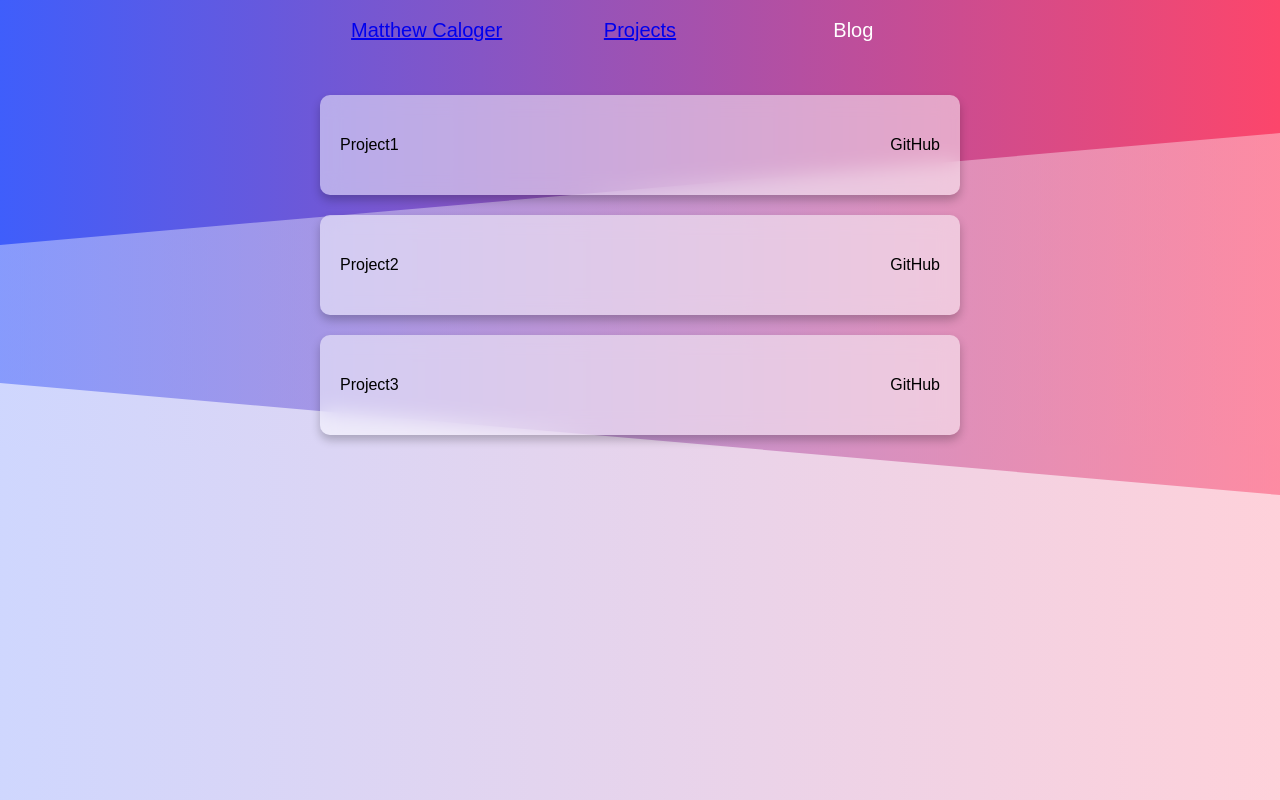
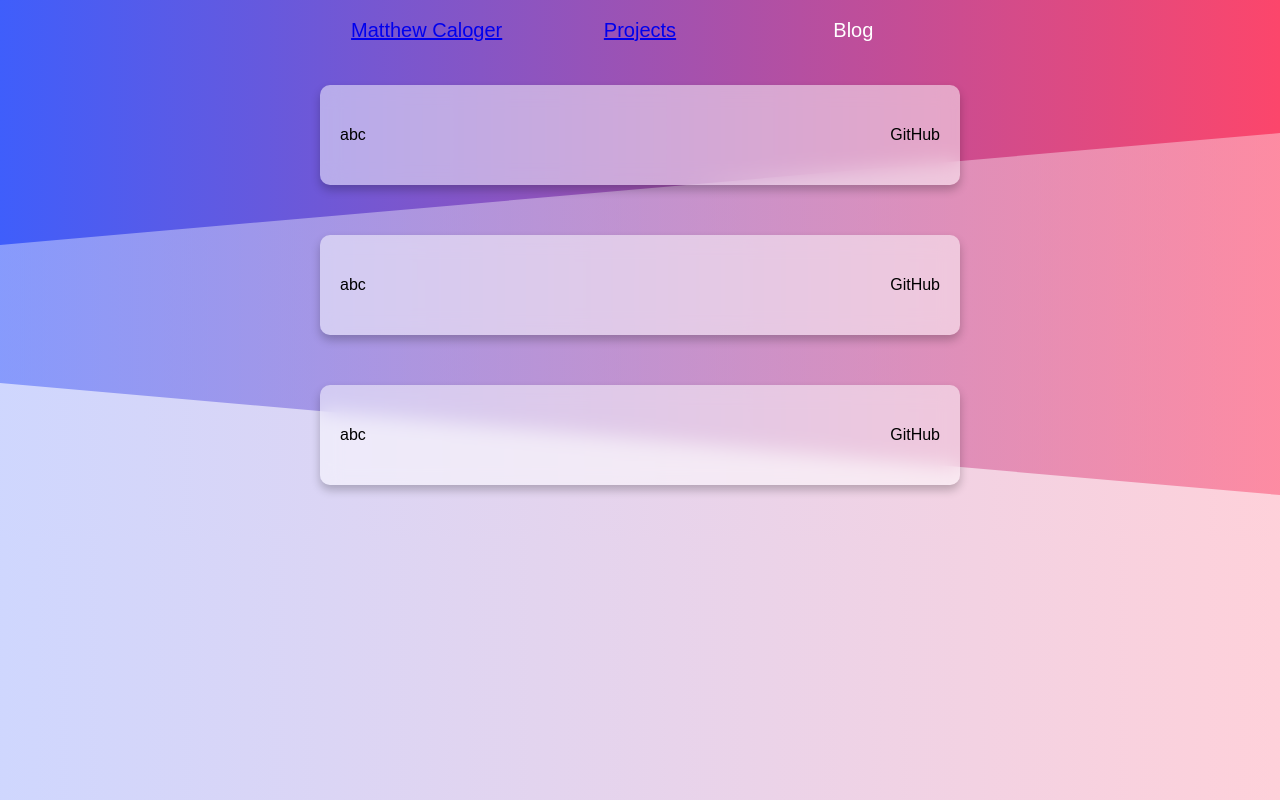
Before and after one commit to mattcaloger/Caloger.com, a React (Create React App) app in the folder calogercom/: page /projects in a window 1280 px wide. Built offline with nearby package versions, Linux system fonts and the light colour scheme.

Commit message:
Added routes and skeleton pages for projects

```diff
--- a/calogercom/src/Components/AppRouter/AppRouter.jsx
+++ b/calogercom/src/Components/AppRouter/AppRouter.jsx
@@ -9,6 +9,12 @@ import HomePage from '../Pages/HomePage/HomePage'
 import ProjectsPage from '../Pages/ProjectsPage/ProjectsPage';
 import NavBar from '../NavBar/NavBar';
 import StylizedSlant from '../StylizedSlant/StylizedSlant';
+import BudgieProject from '../Pages/ProjectsPage/Projects/BudgieProject';
+import HelpdeskProject from '../Pages/ProjectsPage/Projects/HelpdeskProject';
+import CanyonProject from '../Pages/ProjectsPage/Projects/CanyonProject';
+import EmilySiteProject from '../Pages/ProjectsPage/Projects/EmilySiteProject';
+import ReactChatProject from '../Pages/ProjectsPage/Projects/ReactChatProject';
+import ShippingAppProject from '../Pages/ProjectsPage/Projects/ShippingAppProject';
 
 
 export default function AppRouter() {
@@ -19,7 +25,15 @@ export default function AppRouter() {
                 <Route path="/" element={<HomePage />}>
 
                 </Route>
-                <Route path="projects" element={<ProjectsPage />}></Route>
+                <Route path="projects" element={<ProjectsPage />}>
+
+                </Route>
+                <Route path="projects/budgie" element={<BudgieProject />} />
+                <Route path="projects/helpdesk" element={<HelpdeskProject />} />
+                <Route path="projects/canyon" element={<CanyonProject />} />
+                <Route path="projects/emilysite" element={<EmilySiteProject />} />
+                <Route path="projects/reactchat" element={<ReactChatProject />} />
+                <Route path="projects/shippingapp" element={<ShippingAppProject />} />
             </Routes>
         </BrowserRouter>
     )
--- a/calogercom/src/Components/Pages/ProjectsPage/ProjectCard.jsx
+++ b/calogercom/src/Components/Pages/ProjectsPage/ProjectCard.jsx
@@ -1,7 +1,11 @@
 import React from 'react'
 import styled from 'styled-components'
+import { motion } from 'framer-motion'
 
-const Card = styled.div`
+
+
+export default function ProjectCard() {
+    const Card = styled.div`
 
     display: flex;
     height: 100px;
@@ -26,11 +30,10 @@ const Title = styled.div`
     flex: 3;
 `
 
-export default function ProjectCard(props) {
     return (
         <Card>
-            <img src={props.image} />
-            <Title>{props.title}</Title>
+            <img src="" />
+            <Title>abc</Title>
             <span>GitHub</span>
         </Card>
     )
--- /dev/null
+++ b/calogercom/src/Components/Pages/ProjectsPage/Projects/BudgieProject.jsx
@@ -0,0 +1,9 @@
+import React from 'react'
+
+export default function BudgieProject() {
+    return (
+        <div>
+            Budgie
+        </div>
+    )
+}
--- /dev/null
+++ b/calogercom/src/Components/Pages/ProjectsPage/Projects/CanyonProject.jsx
@@ -0,0 +1,9 @@
+import React from 'react'
+
+export default function CanyonpProject() {
+    return (
+        <div>
+
+        </div>
+    )
+}
--- /dev/null
+++ b/calogercom/src/Components/Pages/ProjectsPage/Projects/EmilySiteProject.jsx
@@ -0,0 +1,9 @@
+import React from 'react'
+
+export default function EmilySiteProject() {
+    return (
+        <div>
+
+        </div>
+    )
+}
--- /dev/null
+++ b/calogercom/src/Components/Pages/ProjectsPage/Projects/HelpdeskProject.jsx
@@ -0,0 +1,9 @@
+import React from 'react'
+
+export default function HelpdeskProject() {
+    return (
+        <div>
+
+        </div>
+    )
+}
--- /dev/null
+++ b/calogercom/src/Components/Pages/ProjectsPage/Projects/ReactChatProject.jsx
@@ -0,0 +1,9 @@
+import React from 'react'
+
+export default function ReactChatProject() {
+    return (
+        <div>
+
+        </div>
+    )
+}
--- /dev/null
+++ b/calogercom/src/Components/Pages/ProjectsPage/Projects/ShippingAppProject.jsx
@@ -0,0 +1,9 @@
+import React from 'react'
+
+export default function ShippingAppProject() {
+    return (
+        <div>
+
+        </div>
+    )
+}
--- a/calogercom/src/Components/Pages/ProjectsPage/ProjectsPage.jsx
+++ b/calogercom/src/Components/Pages/ProjectsPage/ProjectsPage.jsx
@@ -4,23 +4,26 @@ import styled from 'styled-components'
 import ProjectCard from './ProjectCard'
 
 
-const variants = {
+const ProjectChild = {
     hidden: { opacity: 0 },
     show: { opacity: 1},
   }
 
-const container = {
+const ProjectContainer = {
     hidden: { opacity: 0 },
     show: {
         opacity: 1,
         transition: {
-                delayChildren: 3,
-                staggerChildren: 3
-            }
+            delayChildren: 1,
+            staggerChildren: .4
         }
+    }
 }
 
-const ProjectsContainer = styled.div`
+
+
+export default function ProjectsPage() {
+    const ProjectsContainer = styled(motion.div)`
     display: flex;
     flex-direction: column;
 
@@ -28,14 +31,12 @@ const ProjectsContainer = styled.div`
         margin-top: 10px;
         margin-bottom: 10px;
     }
-`
-
-export default function ProjectsPage() {
+`;
     return (
-        <ProjectsContainer as={motion.div} variants={container} initial="hidden" animate="show">
-            <ProjectCard as={motion.div} variants={variants} title="Project1" />
-            <ProjectCard as={motion.div} variants={variants} title="Project2" />
-            <ProjectCard as={motion.div} variants={variants} title="Project3" />
+        <ProjectsContainer variants={ProjectContainer} initial="hidden" animate="show">
+            <ProjectCard title="Project1" as={motion.div} variants={ProjectChild}/>
+            <ProjectCard title="Project2" as={motion.div} variants={ProjectChild}/>
+            <ProjectCard title="Project3" as={motion.div} variants={ProjectChild}/>
         </ProjectsContainer>
     )
 }
```
